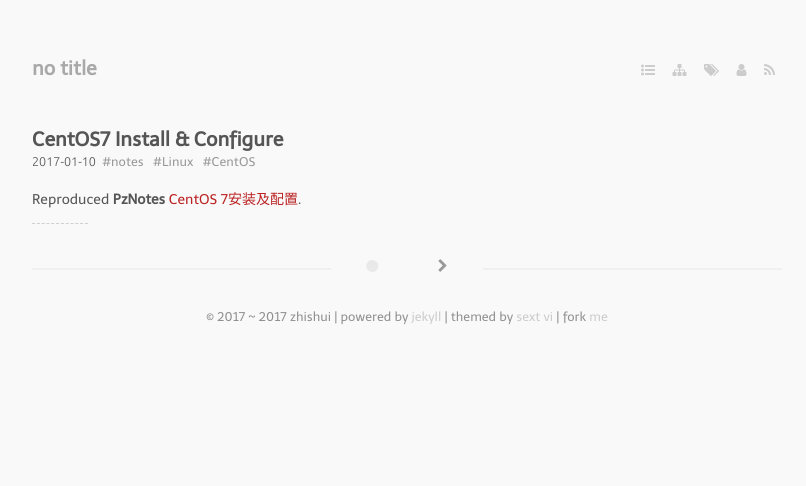
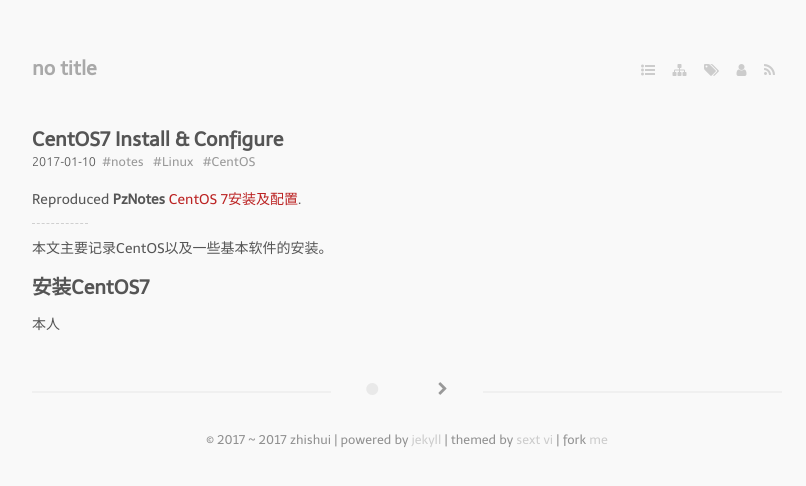
Before and after one commit to bizhishui/bizhishui.github.io, a Jekyll site: the page built from _posts/2017-01-10-CentOS7-Install-Configure.md, in a window 1280 px wide. Shown: the top 486 px of the page, without its empty margins (233-1039 px from the left). Built offline with Jekyll 4.4.1, drawn with Linux system fonts in a browser that asks for light colours; nearby versions of some CDN libraries; some web fonts are replaced; a script that is not in the unit is left out.

Commit message:
test markdown

```diff
--- a/_posts/2017-01-10-CentOS7-Install-Configure.md
+++ b/_posts/2017-01-10-CentOS7-Install-Configure.md
@@ -13,3 +13,8 @@ tags:
 Reproduced **PzNotes** [CentOS 7安装及配置](https://whu-pzhang.github.io/linux-environment-for-seismology-research.html).
 
 ---
+
+本文主要记录CentOS以及一些基本软件的安装。
+
+# 安装CentOS7
+本人
```
